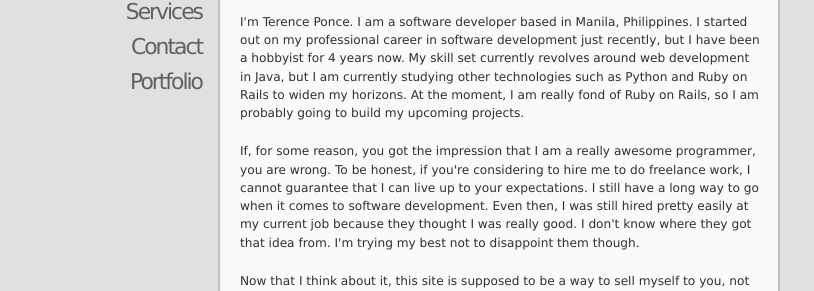
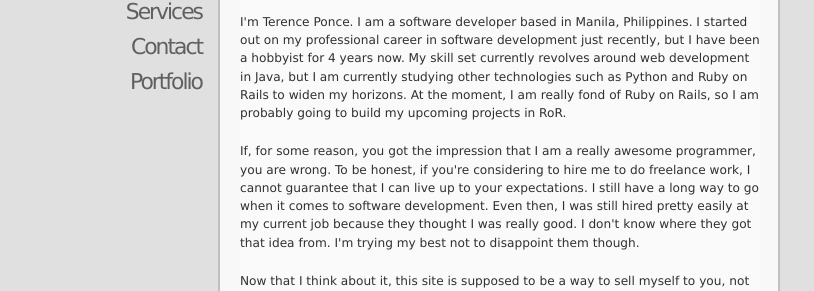
Before and after one commit to jbcobangbang/terenceponce.github.com, a Jekyll site: the page index.html, which Jekyll copies as it is, in a window 1280 px wide and 1396 px high. Shown: the part 167-458 px from the top of the window, without its empty margins (0-814 px from the left). Built offline with Jekyll 4.4.1, drawn with Linux system fonts in a browser that asks for light colours; Markdown is read by kramdown in place of the engine named in the settings.

Commit message:
Revised a few typos

```diff
--- a/index.html
+++ b/index.html
@@ -31,7 +31,7 @@
 <h2>Look ma, I'm a developer!</h2>
 
 <h3 id="about">Who am I?</h3>
-<p>I'm Terence Ponce. I am a software developer based in Manila, Philippines. I started out on my professional career in software development just recently, but I have been a hobbyist for 4 years now. My skill set currently revolves around web development in Java, but I am currently studying other technologies such as Python and Ruby on Rails to widen my horizons. At the moment, I am really fond of Ruby on Rails, so I am probably going to build my upcoming projects.</p>
+<p>I'm Terence Ponce. I am a software developer based in Manila, Philippines. I started out on my professional career in software development just recently, but I have been a hobbyist for 4 years now. My skill set currently revolves around web development in Java, but I am currently studying other technologies such as Python and Ruby on Rails to widen my horizons. At the moment, I am really fond of Ruby on Rails, so I am probably going to build my upcoming projects in RoR.</p>
 <p>If, for some reason, you got the impression that I am a really awesome programmer, you are wrong. To be honest, if you're considering to hire me to do freelance work, I cannot guarantee that I can live up to your expectations. I still have a long way to go when it comes to software development. Even then, I was still hired pretty easily at my current job because they thought I was really good. I don't know where they got that idea from. I'm trying my best not to disappoint them though.</p>
 <p>Now that I think about it, this site is supposed to be a way to sell myself to you, not incriminate myself. Why did I even tell you that? I am going to lose potential customers this way.</p>
 
```
Also changed, not shown: other parts of index.html (+1 -1 lines).
